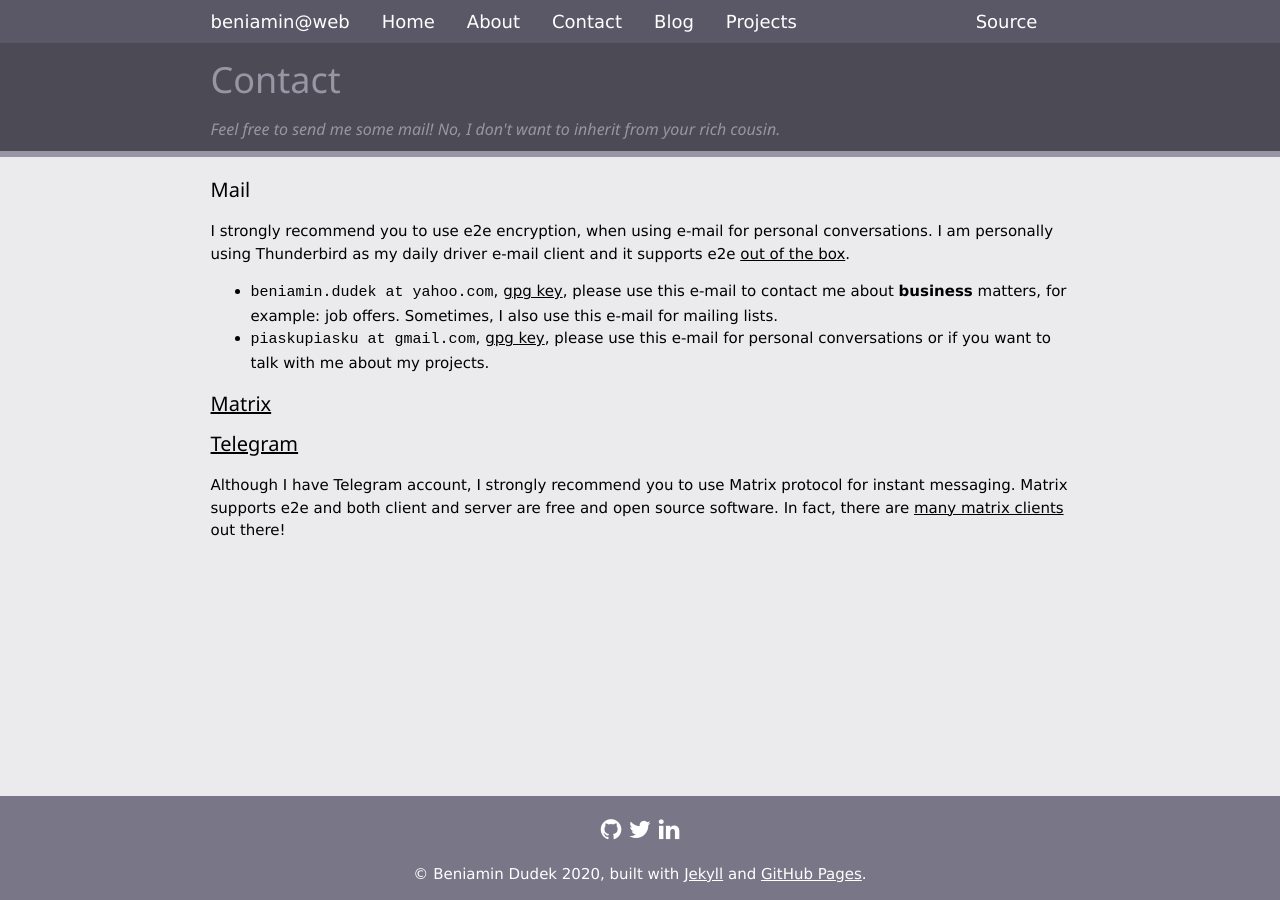
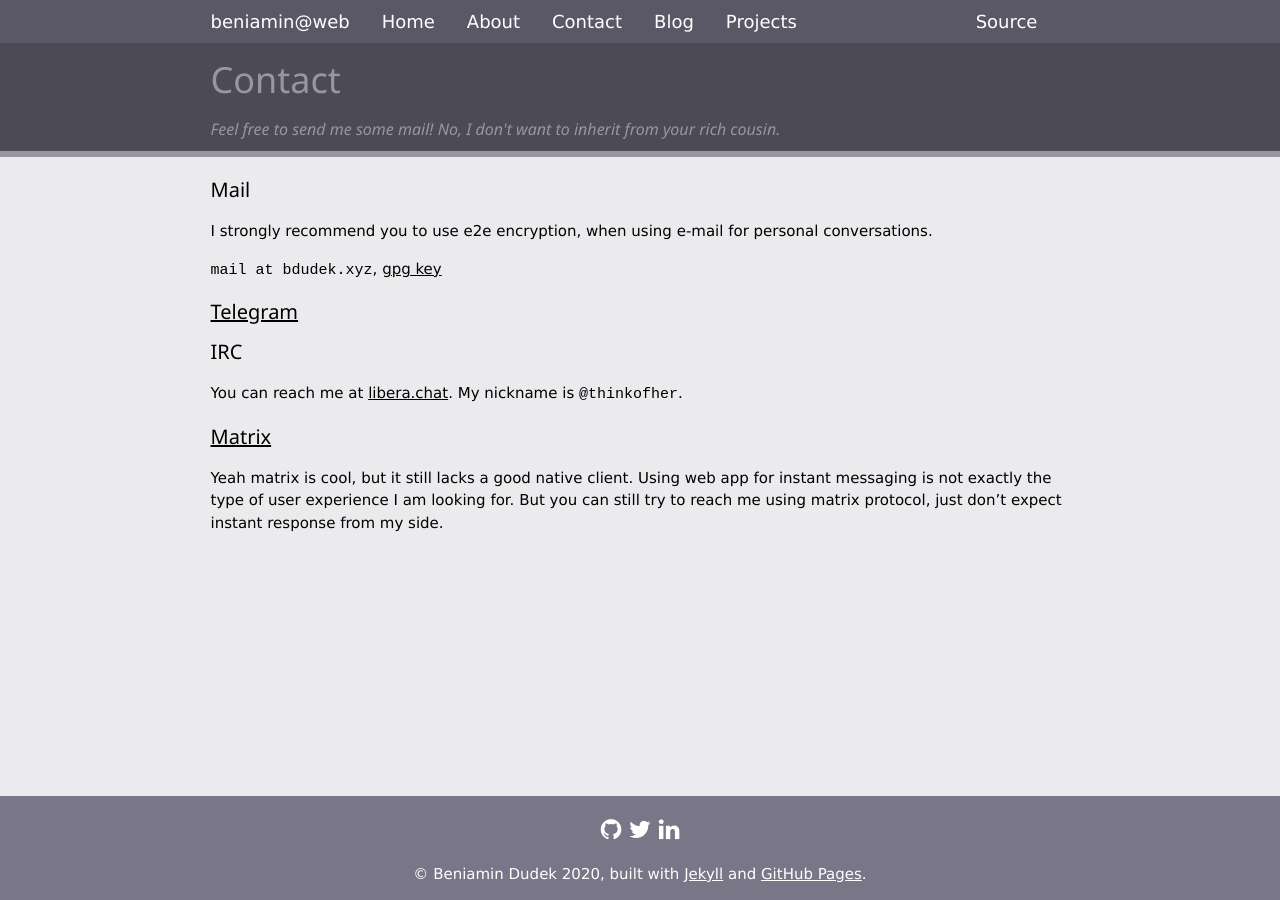
Before and after one commit to thinkofher/thinkofher.github.io, a Jekyll site: the page built from contact.md, in a window 1280 px wide. Built offline with Jekyll 4.4.1, drawn with Linux system fonts in a browser that asks for light colours.

Commit message:
update contact info

```diff
--- a/contact.md
+++ b/contact.md
@@ -6,13 +6,16 @@ layout: default
 
 #### Mail
 
-I strongly recommend you to use e2e encryption, when using e-mail for personal conversations. I am personally using Thunderbird as my daily driver e-mail client and it supports e2e [out of the box](https://support.mozilla.org/en-US/kb/openpgp-thunderbird-howto-and-faq).
+I strongly recommend you to use e2e encryption, when using e-mail for personal conversations.
 
-- `beniamin.dudek at yahoo.com`, [gpg key](assets/gpg/yahoo.asc), please use this e-mail to contact me about **business** matters, for example: job offers. Sometimes, I also use this e-mail for mailing lists.
-- `piaskupiasku at gmail.com`, [gpg key](assets/gpg/gmail.asc), please use this e-mail for personal conversations or if you want to talk with me about my projects.
+`mail at bdudek.xyz`, [gpg key](assets/gpg/mailatbdudek.xyz.public.asc)
+
+#### [Telegram](https://t.me/thinkofher)
+
+#### IRC
+
+You can reach me at [libera.chat](https://libera.chat/). My nickname is `@thinkofher`.
 
 #### [Matrix](https://matrix.to/#/@thinkofher:matrix.org)
 
-#### [Telegram](https://t.me/thinkofher)
-
-Although I have Telegram account, I strongly recommend you to use Matrix protocol for instant messaging. Matrix supports e2e and both client and server are free and open source software. In fact, there are [many matrix clients](https://matrix.org/clients/) out there!
+Yeah matrix is cool, but it still lacks a good native client. Using web app for instant messaging is not exactly the type of user experience I am looking for. But you can still try to reach me using matrix protocol, just don't expect instant response from my side.
```
Also changed, not shown: 3 other files.
